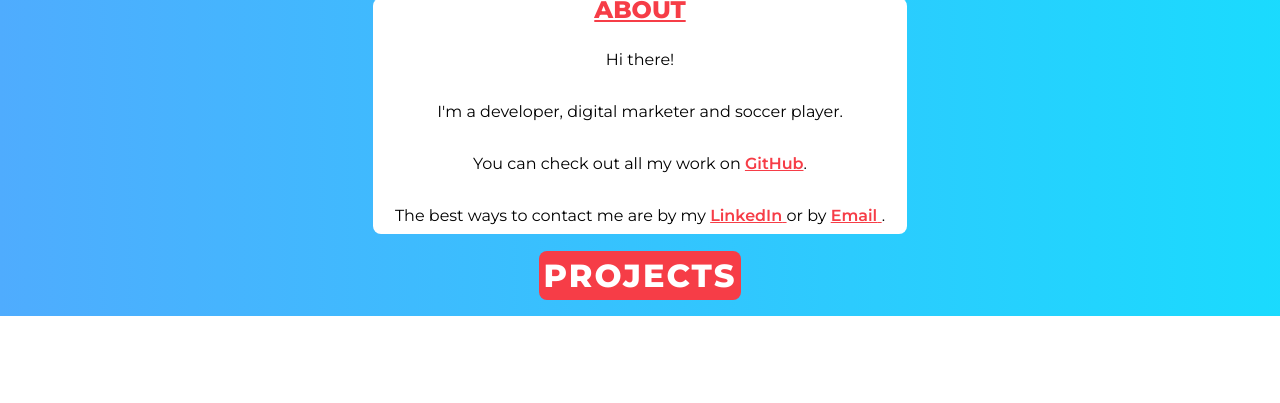
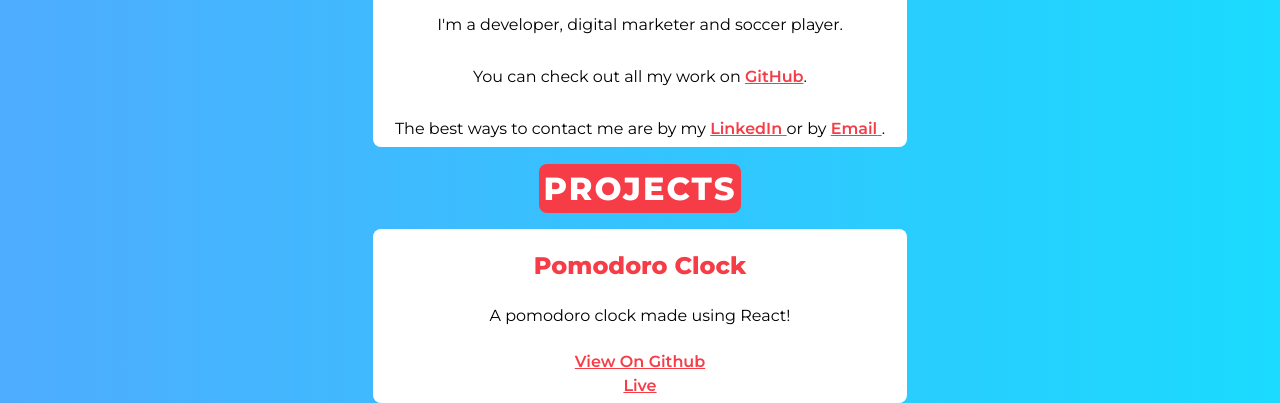
Before and after one commit to CalWal/ContactMe, a React app: page / in a window 1280 px wide. Shown: the part 652-1055 px from the top of the page. Before the commit the page ends 968 px from the top, so only its background shows below. Built offline with nearby package versions, Linux system fonts and the light colour scheme.

Commit message:
Added projects section

```diff
--- a/src/components/Projects.js
+++ b/src/components/Projects.js
@@ -6,6 +6,17 @@ function Projects() {
       <h1 className="projects">
         <span>PROJECTS</span>
       </h1>
+      <div className="projectCubes">
+        <h2 className="projectTitle">Pomodoro Clock</h2>
+        <p>A pomodoro clock made using React!</p>
+
+        <div>
+          <a href="">View On Github</a>
+        </div>
+        <div>
+          <a href="">Live</a>
+        </div>
+      </div>
     </div>
   );
 }
--- a/src/styles.css
+++ b/src/styles.css
@@ -59,3 +59,14 @@ a {
   color: white;
   letter-spacing: 2px;
 }
+
+.projectCubes {
+  background: white;
+  border-radius: 8px;
+  line-height: 1.5em;
+  padding: 5px;
+}
+
+.projectTitle {
+  color: #f63d47;
+}
```
